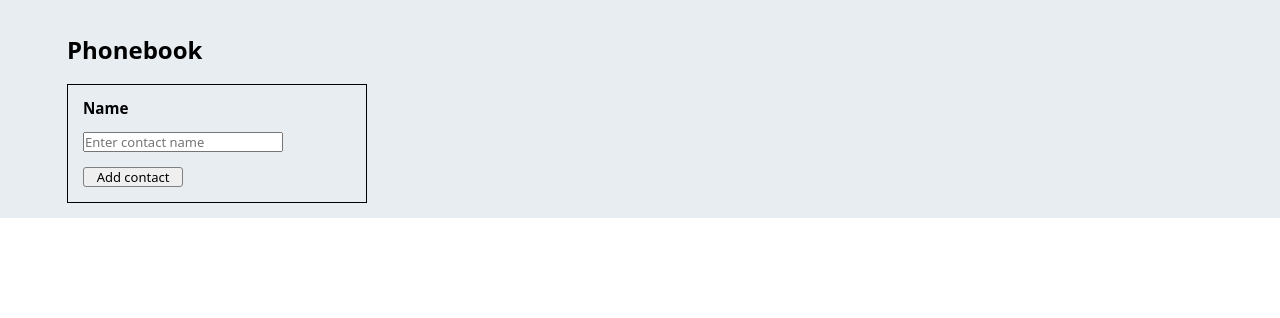
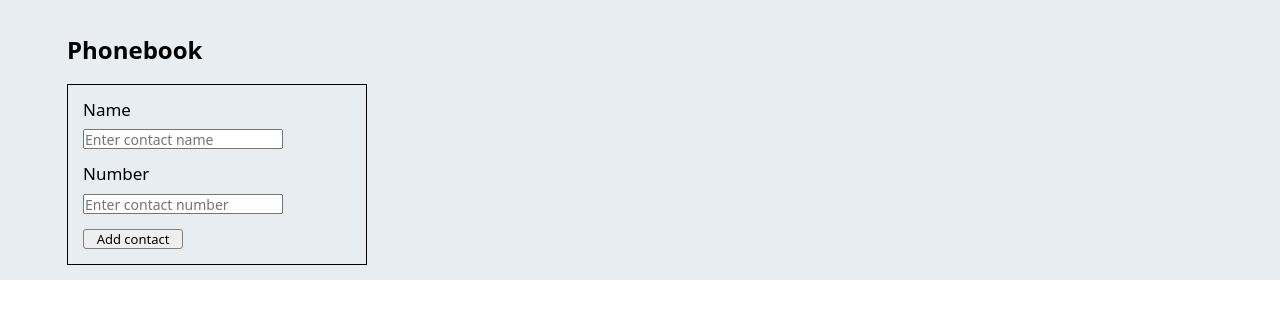
Before and after one commit to Punkrusheva/goit-react-hw-02-phonebook, a React (Create React App) app: page / in a window 1280 px wide. Shown: the top 318 px of the page. Built offline with nearby package versions, Linux system fonts and the light colour scheme.

Commit message:
step by step

```diff
--- a/src/components/App.js
+++ b/src/components/App.js
@@ -1,26 +1,44 @@
 import React, { Component } from 'react';
 import Layout from './Layout';
 import ContactList from './ContactList/ContactList'
-//import contacts from '../Phonebook/phonebook.json';
-//import contacts1 from '../Phonebook/phonebook1.json';
-import PhonebookForm from './PhonebookForm/PhonebookForm';
-import createContact from "../utils/create-contact";
+
+import ContactForm from './ContactForm/ContactForm';
+//import createContact from "../utils/create-contact";
+//import { v4 as uuidv4 } from 'uuid';
 
 export default class App extends Component {
   state = {
     contacts: [],
+    name: '',
+    number: ''
   };
 
-  addContact = () => {
+ /* addContact = () => {
     const contact = createContact();
-
-    console.log(contact);
+    //console.log(createContact());
 
     this.setState(prevState => {
       return {
         contacts: [...prevState.contacts, contact],
       };
     });
+  };
+  */
+   /*createContact({ name, number, uuidv4 }) {
+    return {
+      id: uuidv4(),
+      number: { number },
+      name: { name }
+    };
+    };*/
+  handleChange = e => {
+    const { name, value } = e.currentTarget;
+    this.setState({ [name]: value });
+  };
+
+  handleSubmit = e => {
+    e.preventDefault();
+    console.log(this.state);
   };
 
   removeContact = contactId => {
@@ -37,11 +55,20 @@ export default class App extends Component {
     return (
       <>
         <Layout title="Phonebook">
-          <PhonebookForm onAddContact={this.addContact} contacts={contacts} />
+          <ContactForm
+            onAddContact={this.addContact}
+            avalue={this.state.name}
+            onNameInput={this.handleChange}
+            bvalue={this.state.number}
+            onNumberInput={this.handleChange}
+            onSubmit={this.handleSubmit}
+            contacts={contacts} />
         </Layout>
 
         {contacts.length > 0 && (<Layout title="Contacts">
-          <ContactList onRemoveContact={this.removeContact} contacts={contacts} />
+          <ContactList
+            onRemoveContact={this.removeContact}
+            contacts={contacts} />
         </Layout>)}
       </>
     )
--- /dev/null
+++ b/src/components/ContactForm/ContactForm.js
@@ -0,0 +1,50 @@
+import React from 'react';
+import PropTypes from 'prop-types';
+import styles from './ContactForm.module.css';
+
+function ContactForm({ onSubmit, onNameInput, onNumberInput, avalue, bvalue }) {
+    return (
+        <form className={styles.box} onSubmit={onSubmit}>
+        <label htmlFor="" className={styles.name}>
+          Name
+          <input
+            type='text'
+            name='name'
+            value={avalue}
+            onChange={onNameInput}
+            className={styles.input}
+            placeholder='Enter contact name' />
+            </label>
+        <label htmlFor="" className={styles.number}>
+          Number
+          <input
+            type='text'
+            name='number'
+            value={bvalue}
+            onChange={onNumberInput}
+            className={styles.input}
+            placeholder='Enter contact number' />
+            </label>
+            <button type='submit' className={styles.button}>
+                Add contact
+            </button>
+        </form>
+    )
+}
+
+ContactForm.defaultProps = {
+  name: '',
+  id: '',
+  number: '',
+};
+
+ContactForm.propTypes = {
+  name: PropTypes.string,
+  id: PropTypes.string,
+  number: PropTypes.string,
+};
+
+export default ContactForm;
+
+
+/**onClick={onAddContact}  */
--- a/src/components/PhonebookForm/PhonebookForm.module.css
+++ b/src/components/ContactForm/ContactForm.module.css
@@ -6,12 +6,18 @@
   border: 1px solid black;
   padding: 15px;
 }
-.name {
+label {
+  font-size: 17px;
+  font-weight: 500;
+  display: flex;
+  flex-direction: column;
   margin: 0;
-  padding-bottom: 15px;
 }
 
 .input {
+  font-size: 14px;
+  font-weight: 300;
+  margin-top: 10px;
   margin-bottom: 15px;
   width: 200px;
   height: 20px;
--- a/src/components/PhonebookForm/PhonebookForm.js
+++ /dev/null
@@ -1,27 +0,0 @@
-import React from 'react';
-import PropTypes from 'prop-types';
-import styles from './PhonebookForm.module.css';
-
-function PhonebookForm({ onAddContact }) {
-    return (
-        <div className={styles.box}>
-                <h3 className={styles.name}>Name</h3>
-                <input type='text' className={styles.input} placeholder='Enter contact name'/>
-            <button type='button' onClick={onAddContact} className={styles.button}>
-                Add contact
-            </button>
-        </div>
-    )
-}
-
-PhonebookForm.defaultProps = {
-  name: '',
-  id: ''
-};
-
-PhonebookForm.propTypes = {
-  name: PropTypes.string,
-  id : PropTypes.string
-};
-
-export default PhonebookForm;
```
Also changed, not shown: 1 other file (tests, documents, lock files or other folders).
